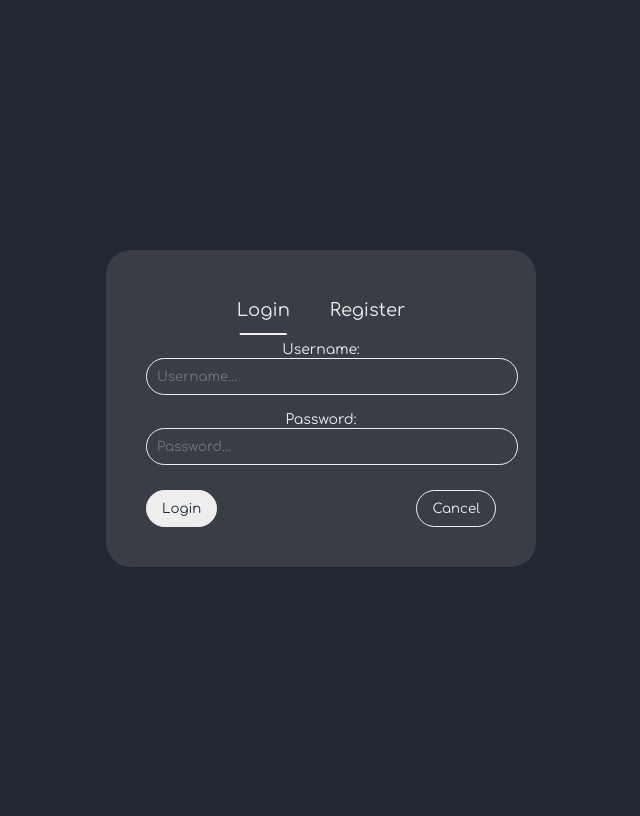
After one commit to AndyPetrov/WebStoreProject, a Flask app: template MusicWebStore/templates/login_register_page.html in a window 1280 px wide. The commit adds this page. Shown: the whole page, without its empty margins (319-959 px from the left). Run offline with Flask 3, Linux system fonts and the light colour scheme; the template is opened without the code that fills it, so the values that code supplies are empty.

Commit message:
Направих редизайн на Login/Register страницата
Формата вече е разделена на два tab-а:
-Login
-Register

Добавих малко анимации на различините елементи.
Трябва да се добави анимация на border-a на .secondary-button, защото в момента цвета на border-а се сменя веднага при hover. Може да се добавят още малки и леки анимации към елементите.

Идеята на редизайна е да може да използваме новата форма като pop-up. Сега ще работя по основните функции на формата, а по-късно и по pop-up функцията след като определя най-ефективния начин да се добави и използва в различните страници.

Съжалявам, че я преработих малко, но беше нужно да се добави и Register функция.

```diff
--- /dev/null
+++ b/MusicWebStore/scripts/login_register_script.js
@@ -0,0 +1,35 @@
+document.addEventListener("DOMContentLoaded", function () {
+    const tabs = document.querySelectorAll(".tab-button");
+    const forms = document.querySelectorAll(".auth-form");
+    const primaryButton = document.querySelector(".primary-button");
+    const authContainer = document.querySelector(".auth-container");
+    const closeButtons = document.querySelectorAll(".close-form");
+    const loginForm = document.getElementById("login-form");
+
+    authContainer.classList.add("show");
+    document.getElementById("login-form").classList.add("show");
+
+    tabs.forEach(tab => {
+        tab.addEventListener("click", function () {
+            tabs.forEach(t => t.classList.remove("active"));
+            this.classList.add("active");
+
+            forms.forEach(form => form.classList.add("hidden"));
+            const selectedForm = document.getElementById(this.dataset.tab + "-form");
+            selectedForm.classList.remove("hidden");
+
+            primaryButton.textContent = this.dataset.tab === "login" ? "Login" : "Create Account";
+
+            // Smooth show effect
+            setTimeout(() => selectedForm.classList.add("show"), 50);
+        });
+    });
+
+    // Close form
+    closeButtons.forEach(button => {
+        button.addEventListener("click", function () {
+            authContainer.classList.remove("show");
+            setTimeout(() => authContainer.classList.add("hidden"), 300);
+        });
+    });
+});
--- /dev/null
+++ b/MusicWebStore/static/login_register_page.css
@@ -0,0 +1,180 @@
+:root {
+    --black: rgb(34, 40, 49);
+    --gray: rgb(57, 62, 70);
+    --gray2: rgb(78, 84, 94);
+    --orange: rgb(214, 90, 49);
+    --orange2: rgb(192, 84, 48);
+    --white: rgb(238, 238, 238);
+    --red: rgb(206, 31, 54);
+    --red2: rgb(177, 42, 42);
+    --border-radius: 25px;
+    --transition: 0.3s ease-in-out;
+}
+
+@font-face {
+    font-family: Comfortaa-Regular;
+    src: url(../Fonts/Comfortaa-Regular.ttf);
+}
+@font-face {
+    font-family: Comfortaa-Bold;
+    src: url(../Fonts/Comfortaa-Bold.ttf);
+}
+
+* {
+    font-family: Comfortaa-Regular !important;
+  }
+
+body {
+    background-color: var(--black);
+    color: var(--white);
+    display: flex;
+    justify-content: center;
+    align-items: center;
+    height: 100vh;
+}
+
+.hidden {
+    display: none;
+}
+
+.auth-container {
+    background: var(--gray);
+    padding: 40px;
+    border-radius: var(--border-radius);
+    width: 350px;
+    text-align: center;
+    opacity: 0;
+    transform: scale(0.9);
+    transition: opacity var(--transition), transform var(--transition);
+}
+
+.auth-container.show {
+    display: block;
+    opacity: 1;
+    transform: scale(1);
+}
+
+.auth-tabs {
+    display: flex;
+    justify-content: center;
+    margin-bottom: 10px;
+}
+
+.tab-button {
+    background: none;
+    border: none;
+    color: var(--white);
+    font-size: 18px;
+    padding: 10px 20px;
+    cursor: pointer;
+    position: relative;
+    transition: color var(--transition);
+}
+
+.tab-button:hover {
+    font-weight: bolder;
+}
+
+.tab-button.active::after {
+    content: "";
+    position: absolute;
+    bottom: -5px;
+    left: 50%;
+    width: 50%;
+    height: 2px;
+    background: var(--white);
+    transform: translateX(-50%);
+    transition: width var(--transition);
+}
+
+.tab-button:hover::after {
+    width: 80%;
+}
+
+.auth-form {
+    display: flex;
+    flex-direction: column;
+    gap: 15px;
+    opacity: 0;
+    transform: translateY(10px);
+    transition: opacity var(--transition), transform var(--transition);
+}
+
+.auth-form.hidden {
+    display: none;
+}
+
+.auth-form.show {
+    opacity: 1;
+    transform: translateY(0);
+}
+
+.auth-form label {
+    text-align: left;
+    font-size: 14px;
+}
+
+.input-group {
+    position: relative;
+}
+
+.input-group input {
+    padding: 10px;
+    border: 1px solid var(--white);
+    background: none;
+    color: var(--white);
+    border-radius: var(--border-radius);
+    outline: none;
+    width: 100%;
+    position: relative;
+    transition: border var(--transition);
+}
+
+.input-group input:focus {
+    outline: 2px solid var(--white);
+    border: none;
+}
+
+.input-group input:hover {
+    outline: 2px solid var(--white);
+    border: none;
+}
+
+.auth-buttons {
+    display: flex;
+    justify-content: space-between;
+    margin-top: 10px;
+}
+
+.primary-button {
+    background: var(--white);
+    color: var(--black);
+    border: 1px solid var(--white);
+    padding: 10px 15px;
+    border-radius: var(--border-radius);
+    cursor: pointer;
+    transition: background var(--transition), transform var(--transition);
+}
+
+.primary-button:hover {
+    background: var(--gray);
+    color: var(--white);
+    transform: scale(1.05);
+}
+
+.secondary-button {
+    background: none;
+    border: 1px solid var(--white);
+    color: var(--white);
+    padding: 10px 15px;
+    border-radius: var(--border-radius);
+    cursor: pointer;
+    transition: background var(--transition), transform var(--transition);
+}
+
+.secondary-button:hover {
+    background: var(--red);
+    color: var(--black);
+    border: 1px solid var(--red);
+    transform: scale(1.05);
+}
--- /dev/null
+++ b/MusicWebStore/templates/login_register_page.html
@@ -0,0 +1,73 @@
+<!DOCTYPE html>
+<head>
+    <link rel="stylesheet" href="../static/login_register_page.css">
+</head>
+
+<body class="page_body">
+
+    <div class="auth-container hidden">
+        <div class="auth-tabs">
+            <button class="tab-button active" data-tab="login">Login</button>
+            <button class="tab-button" data-tab="register">Register</button>
+        </div>
+
+        <div class="auth-content">
+
+            <form class="auth-form" id="login-form">
+                <div class="input-group">
+                    <label>Username:</label>
+                    <input type="text" placeholder="Username..." required>
+                </div>
+
+                <div class="input-group">
+                    <label>Password:</label>
+                    <input type="password" placeholder="Password..." required>
+                </div>
+
+                <div class="auth-buttons">
+                    <button type="submit" class="primary-button">Login</button>
+                    <button type="button" class="secondary-button close-form">Cancel</button>
+                </div>
+            </form>
+
+            <form class="auth-form hidden" id="register-form">
+                <div class="input-group">
+                    <label>Username:</label>
+                    <input type="text" placeholder="Username..." required>
+                </div>
+
+                <div class="input-group">
+                    <label>Name:</label>
+                    <input type="text" placeholder="Name..." required>
+                </div>
+
+                <div class="input-group">
+                    <label>Surname:</label>
+                    <input type="text" placeholder="Surname..." required>
+                </div>
+
+                <div class="input-group">
+                    <label>E-mail:</label>
+                    <input type="email" placeholder="E-mail..." required>
+                </div>
+
+                <div class="input-group">
+                    <label>Password:</label>
+                    <input type="password" placeholder="Password..." required>
+                </div>
+
+                <div class="input-group">
+                    <label>Confirm Password:</label>
+                    <input type="password" placeholder="Confirm password..." required>
+                </div>
+
+                <div class="auth-buttons">
+                    <button type="submit" class="primary-button">Create Account</button>
+                    <button type="button" class="secondary-button close-form">Cancel</button>
+                </div>
+            </form>
+        </div>
+    </div>
+
+    <script src="../scripts/login_register_script.js"></script>
+</body>
--- a/MusicWebStore/templates/product_page.html
+++ b/MusicWebStore/templates/product_page.html
@@ -1,7 +1,7 @@
 <!DOCTYPE html>
 <head>
     <link rel="stylesheet" href="../static/style_product.css">
-    <script src="scripts.js"></script>
+    <script src="../scripts/.js"></script>
 </head>
 
 <body class="page_body">
```
Also changed, not shown: MusicWebStore/static/login_page.css (deleted, +0 -126 lines), MusicWebStore/templates/login_page.html (deleted, +0 -25 lines).
